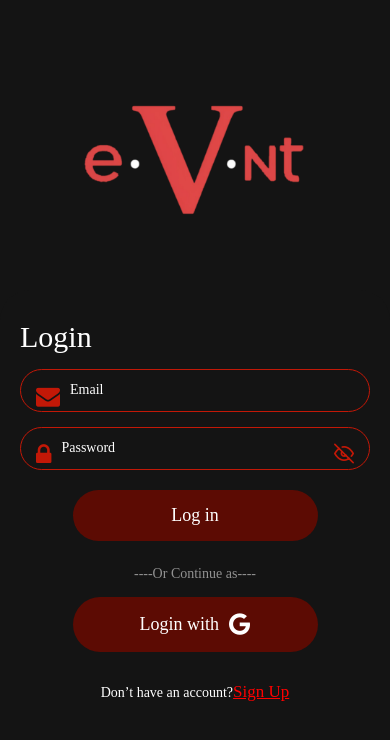
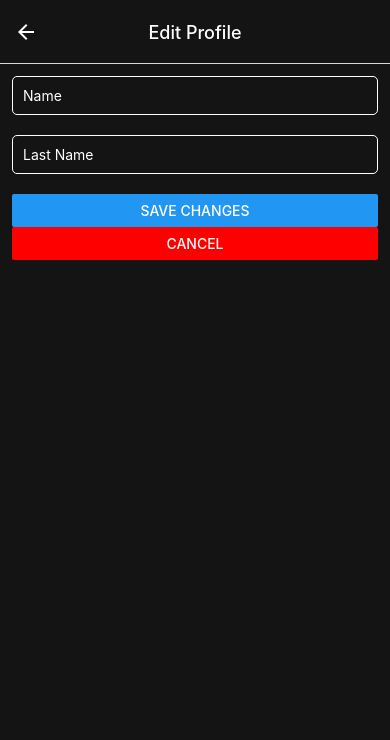
Before and after one commit to NicoArrio/Event-Mobile-App, a React Native app: screen /EditProfile in a window 390 px wide. Shown: the top 740 px of the page. Built offline with nearby package versions, Linux system fonts and the light colour scheme.

Commit message:
implementaciones para la navegacion de EditProfile y primeros UX de la pantalla

```diff
--- a/App.tsx
+++ b/App.tsx
@@ -18,6 +18,7 @@ import News from './src/views/News';
 import Friends from './src/views/Friends';
 import Statistics from './src/views/Statistics';
 import User from './src/views/User';
+import EditProfile from './src/views/EditProfile/EditProfile';
 
 
 function App(): React.JSX.Element {
@@ -54,12 +55,12 @@ function App(): React.JSX.Element {
         ),
         headerShown: false
       }} />
-      <TabNav.Screen name="Statistics" component={Statistics} options={{
+      {/* <TabNav.Screen name="Statistics" component={Statistics} options={{
         tabBarIcon: ({ focused }) => (
           <Icon name="chart-line" size={23} color={focused ? 'red' : 'black'} />
         ),
         headerShown: false
-      }} />
+      }} /> */}
       <TabNav.Screen name="User" component={User} options={{
         tabBarIcon: ({ focused }) => (
           <Icon name="user-alt" size={23} color={focused ? 'red' : 'black'} />
@@ -78,6 +79,17 @@ function App(): React.JSX.Element {
         <Stack.Screen name="UserData" component={UserData} />
         <Stack.Screen name="PlusInformation" component={PlusInformation}/>
         <Stack.Screen name="HomeNews" component={TabNavigator}/>
+        <Stack.Screen
+          name="EditProfile"
+          component={EditProfile}
+          options={{
+            headerShown: true, // Habilitar la cabecera
+            title: 'Edit Profile', // Personalizar el título
+            headerStyle: {backgroundColor:'#141414'},
+            headerTintColor:'#fff',
+            headerTitleAlign:'center'
+          }}
+        />
       </Stack.Navigator>
     </NavigationContainer>
   );
--- a/package.json
+++ b/package.json
@@ -58,7 +58,7 @@
     "typescript": "5.0.4"
   },
   "resolutions": {
-    "react-native-svg": "15.2.0"
+    "react-native-svg": "15.9.0"
   },
   "engines": {
     "node": ">=18"
--- a/src/types/index.ts
+++ b/src/types/index.ts
@@ -6,6 +6,7 @@ export type RootStackParamList = {
     PlusInformation: undefined;
     HomeNews: undefined;
     User: undefined;
+    EditProfile: undefined;
 };
 
 export type Guest= {
--- a/src/views/EditProfile/EditProfile.tsx
+++ b/src/views/EditProfile/EditProfile.tsx
@@ -0,0 +1,65 @@
+import React, { useState } from "react";
+import { View, Text, StyleSheet, TextInput, Button } from "react-native";
+
+import { useNavigation } from '@react-navigation/native';
+import { NativeStackNavigationProp } from '@react-navigation/native-stack';
+import { RootStackParamList } from '../../types';
+
+import Headers from '../../components/Header/Header';
+
+const EditProfile = () => {
+    const [name, setName] = useState("");
+    const [lastName, setLastName] = useState("");
+
+    const navigation = useNavigation<NativeStackNavigationProp<RootStackParamList>>();
+
+    const handleSave = () => {
+        console.log("Changes saved!");
+        navigation.navigate("User");
+    };
+
+    const handleCancel = () => {
+        navigation.goBack(); // Regresa a la pantalla anterior sin guardar
+    };
+
+    return (
+        <View style={styles.container}>
+            <TextInput
+            style={styles.input}
+            placeholder="Name"
+            value={name}
+            onChangeText={setName}
+            />
+            <TextInput
+            style={styles.input}
+            placeholder="Last Name"
+            value={lastName}
+            onChangeText={setLastName}
+            />
+            <Button title="Save Changes" onPress={handleSave} />
+            <Button title="Cancel" onPress={handleCancel} color="red" />
+        </View>
+  );
+};
+
+const styles = StyleSheet.create({
+    container: {
+        flex: 1,
+        padding: 12,
+        backgroundColor: '#141414',
+    },
+    input: {
+        borderWidth: 1,
+        borderColor: "#fff",
+        color:'#fff',
+        padding: 10,
+        marginBottom: 20,
+        borderRadius: 5,
+    },
+    buttonContainer: {
+        flexDirection: "row",
+        justifyContent: "space-between",
+    },
+});
+
+export default EditProfile;
--- a/src/views/Statistics/Statistics.tsx
+++ b/src/views/Statistics/Statistics.tsx
@@ -30,7 +30,7 @@ const Statistics = () => {
     return(
         <ScrollView style={styles.container}>
             <Headers />
-            <BarChart
+            {/* <BarChart
                 style={styles.graphStyle} // Usar estilo definido en styles
                 data={data}
                 width={screenWidth} // Ancho dinámico de la pantalla
@@ -39,7 +39,7 @@ const Statistics = () => {
                 yAxisSuffix="k" // Añadir sufijo al eje Y, si no se necesita, puede ser una cadena vacía ""
                 chartConfig={chartConfig}
                 verticalLabelRotation={30}
-            />
+            /> */}
         </ScrollView>
     )
 }
--- a/src/views/User/User.tsx
+++ b/src/views/User/User.tsx
@@ -1,16 +1,12 @@
 import React, { useEffect, useState } from "react";
 import { View, Text, Image, ScrollView, StyleSheet } from "react-native";
-import { Button, Icon, Input } from "@rneui/themed";
+import { Button, Icon } from "@rneui/themed";
 import axios from 'axios';
 import AsyncStorage from '@react-native-async-storage/async-storage';
 
 import { useNavigation } from '@react-navigation/native';
-import { createStackNavigator } from '@react-navigation/stack';
-import { RootStackParamList } from '../../types'; // Asume que tus tipos están en un archivo llamado types.ts
-
-//sacar lo rojo de replace
-//aclarar que funciona el componentee
-const Stack = createStackNavigator<RootStackParamList>();
+import { NativeStackNavigationProp } from '@react-navigation/native-stack';
+import { RootStackParamList } from '../../types';
 
 import Headers from '../../components/Header/Header';
 import { API_BASE_URL } from "@env";
@@ -32,6 +28,7 @@ const User = () => {
     }
 
     const [userData, setUserData] = useState<UserData | null>(null);
+    const navigation = useNavigation<NativeStackNavigationProp<RootStackParamList>>();
 
     useEffect(() => {
         const fetchUserData = async () => {
@@ -51,11 +48,9 @@ const User = () => {
         fetchUserData();
     }, []);
 
-    const navigation = useNavigation(); // Hook para usar la navegación
-
     const handleLogout = async () => {
-        await AsyncStorage.removeItem('token'); // Limpia el token guardado
-        navigation.replace('Login'); // Navega a la pantalla de login sin volver atrás
+        await AsyncStorage.removeItem('token');
+        navigation.replace('Login');
     };
 
     return (
@@ -75,11 +70,11 @@ const User = () => {
                     <View style={styles.listContainer}>
                         <View style={styles.leftContainer}>
                             <View style={styles.profilePicSection}>
-                                    {userData.imageUri ? (
-                                        <Image source={{ uri: userData.imageUri }} style={styles.profilePic} />
-                                    ) : (
-                                        <View style={styles.placeholderImage}></View>
-                                    )}
+                                {userData.imageUri ? (
+                                    <Image source={{ uri: userData.imageUri }} style={styles.profilePic} />
+                                ) : (
+                                    <View style={styles.placeholderImage}></View>
+                                )}
                             </View>
                         </View>
                         <View style={styles.rightContainer}>
@@ -155,6 +150,7 @@ const User = () => {
                         </View>
                     </View>
 
+                    {/* B U T T O N    E D I T    P R O F I L E */}
                     <View style={styles.buttonContainer}>
                         <Button
                             title=" Edite Profile"
@@ -167,9 +163,11 @@ const User = () => {
                                 marginHorizontal: 80,
                                 marginVertical: 10,
                             }}
+                            onPress={() => navigation.navigate("EditProfile")}
                         />
                     </View>
 
+                    {/* B U T T O N    L O G   O UT */}
                     <View style={styles.buttonContainer}>
                         <Button
                             title=" Log out"
@@ -263,10 +261,7 @@ const styles = StyleSheet.create({
         marginBottom: 20,
 
     },
-    buttonContainer: {
-        marginBottom: 10,
-        width: '100%',
-    },
+
     // PLUS INFORMATION
     plusInfoSection: {
         padding: 1,
@@ -316,9 +311,12 @@ const styles = StyleSheet.create({
         color: 'white',
         fontFamily: 'RobotoMono-Regular',
         fontSize: 16,
-
     },
-
+    //BUTTON
+    buttonContainer: {
+        marginBottom: 10,
+        width: '100%',
+    },
 });
 
 export default User;
```
Also changed, not shown: 1 other file (tests, documents, lock files or other folders).
